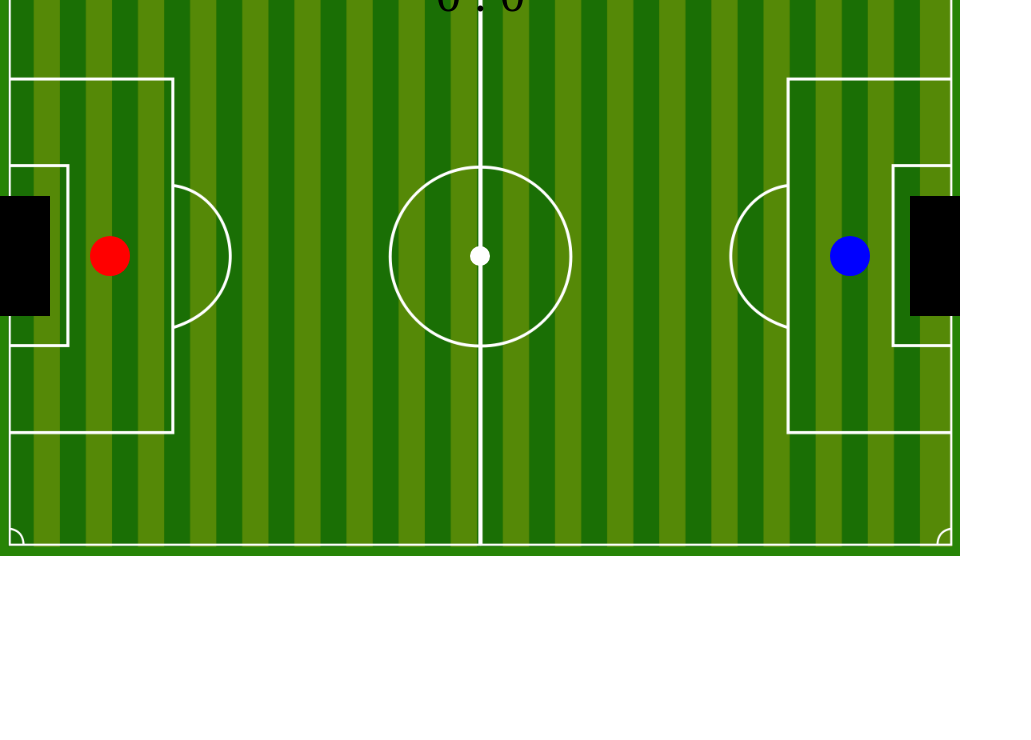
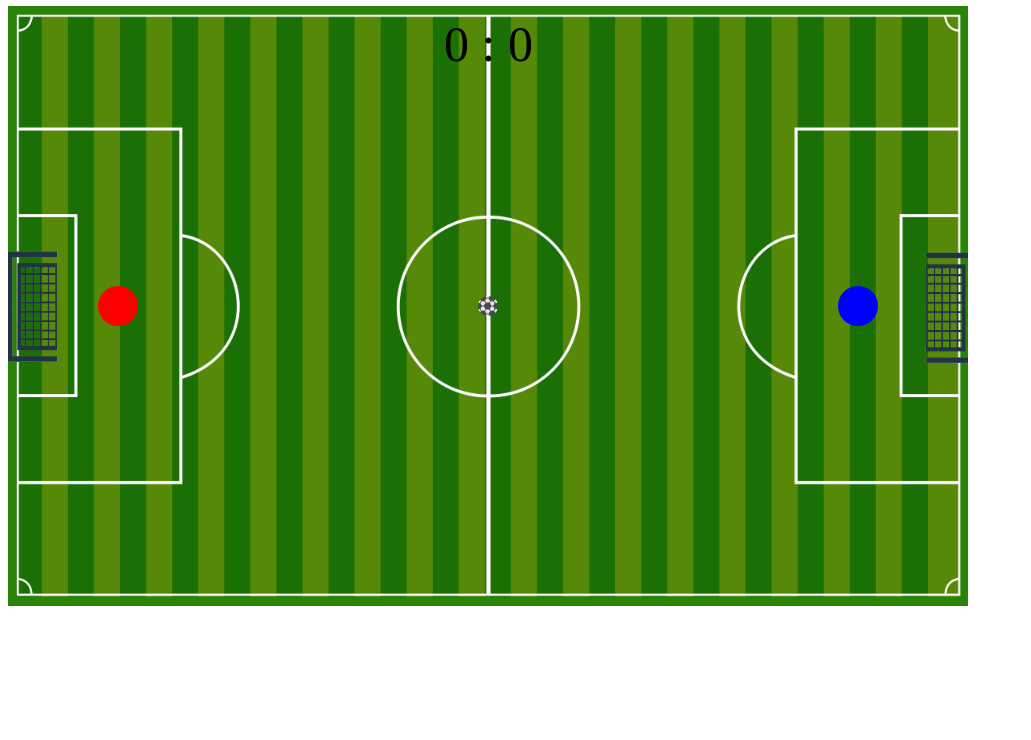
Before and after one commit to JemComp/javascript_project1, a website built with webpack: page index.html in a window 1280 px wide. Shown: the part 60-800 px from the top of the page, without its empty margins (0-1031 px from the left). Built offline with nearby package versions, Linux system fonts and the light colour scheme.

Commit message:
Add sprites to ball and goal

```diff
--- a/dist/index.html
+++ b/index.html
@@ -4,9 +4,13 @@
     <meta charset="UTF-8" />
     <meta name="viewport" content="width=device-width, initial-scale=1.0" />
     <meta http-equiv="X-UA-Compatible" content="ie=edge" />
-    <link rel="stylesheet" href="./main.css" />
-    <link rel="stylesheet" href="./reset.css" />
-    <script src="./main.js"></script>
+    <link rel="stylesheet" href="./dist/reset.css" />
+    <link rel="stylesheet" href="./dist/main.css" />
+    <link rel="preconnect" href="https://fonts.googleapis.com">
+    <link rel="preconnect" href="https://fonts.googleapis.com">
+    <link rel="preconnect" href="https://fonts.gstatic.com" crossorigin>
+    <link href="https://fonts.googleapis.com/css2?family=Press+Start+2P&family=Roboto&display=swap" rel="stylesheet">
+    <script src="./dist/main.js"></script>
     <title>Stupid Soccer</title>
   </head>
 
--- a/src/ball.js
+++ b/src/ball.js
@@ -7,11 +7,18 @@ class Ball extends MovingObject {
             mass: 10,
             pos: options['pos'],
             vel: options['vel'],
-            color: "white",
+            color: "grey",
             radius: 10
         });
         this.friction = .98;
+        this.ballPic = new Image();
+        this.ballPic.src = "../src/images/soccerBall.png"
     }
+
+    draw(ctx) {
+        ctx.drawImage(this.ballPic, this.pos[0]-this.radius, this.pos[1] - this.radius, 2*this.radius, 2*this.radius)
+    }
+
 
 }
 
--- a/src/game.js
+++ b/src/game.js
@@ -55,7 +55,7 @@ class Game {
         })
 
         this.scoreCard = new Scorecard([this.DIM_X/2 - 44,this.DIM_Y/2 - 245])
-        this.movables = [this.ball, this.player1, this.player2, this.goal1, this.goal2];
+        this.movables = [this.ball, this.player1, this.player2, this.goal1, this.goal2] ;
         this.pressedKeys = {};
         this.keyToggled = {};
     }
@@ -147,7 +147,7 @@ class Game {
                 const obj1 = this.movables[i];
                 const obj2 = this.movables[j];
                 if (this.collision(obj1, obj2)) {
-                    console.log("hit!")
+                    // console.log("hit!")
                     // console.log(obj1.constructor.name, obj2.constructor.name)
                     if (obj1.shape === "circle" && obj2.shape === "circle") {
                         obj1.bounce(obj2);
--- a/src/game_view.js
+++ b/src/game_view.js
@@ -14,7 +14,7 @@ class GameView {
         this.ctx.fillRect(0, 0, this.game.getDIM()[0], this.game.getDIM()[1]);
         this.ctx.drawImage(this.field, 0,0, this.game.getDIM()[0], this.game.getDIM()[1])
         this.game.handleInputs()
-        this.game.draw(this.ctx);
+        this.game.draw(this.ctx, this.goal);
         this.game.move();
         window.requestAnimationFrame(this.run.bind(this))
     }
--- a/src/goal_zone.js
+++ b/src/goal_zone.js
@@ -12,6 +12,20 @@ class GoalZone extends Placeable{
             shape: "rectangle"
         })
         this.team = options["team"]
+        this.goal = new Image();
+        if (this.team === 1) {
+            this.goal.src = "../src/images/goalRight.png"
+        }
+        else {
+            this.goal.src = "../src/images/goalLeft.png"
+        }
+    }
+
+    draw(ctx) {
+        ctx.fillStyle = this.color;
+        // ctx.fillRect(this.pos[0], this.pos[1], this.dim[0], this.dim[1]);
+
+        ctx.drawImage(this.goal, 190, 100, 200, 400, this.pos[0], this.pos[1], this.dim[0], this.dim[1])
     }
 
 }
```
Also changed, not shown: dist/main.css, dist/main.js, src/images/goalLeft.png (added), src/images/goalRight.png (added), src/images/soccerBall.png (added).
